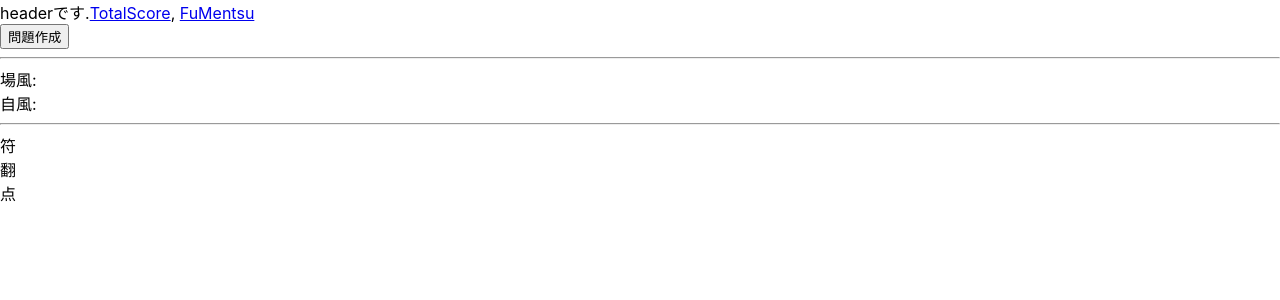
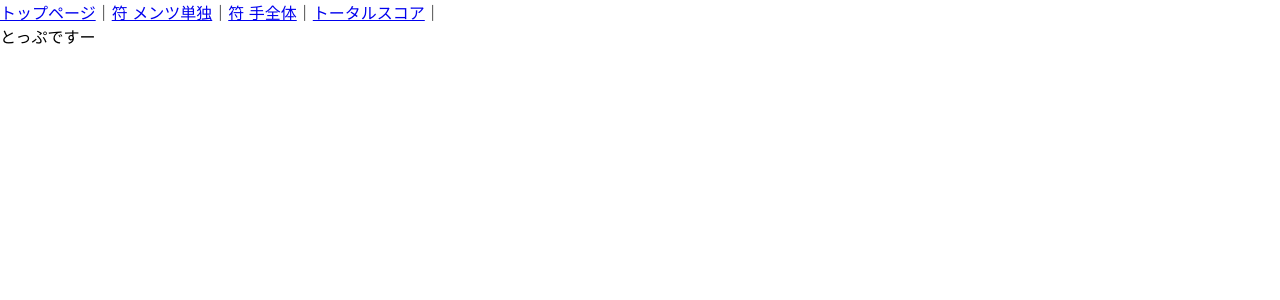
Before and after one commit to yo16/mahjong_calc_try, a React (Create React App) app in the folder fu_try/: page / in a window 1280 px wide. Shown: the top 300 px of the page. Built offline with nearby package versions, Linux system fonts and the light colour scheme.

Commit message:
ページを作成

```diff
--- a/fu_try/src/App.js
+++ b/fu_try/src/App.js
@@ -1,31 +1,58 @@
-import { BrowserRouter, Link, Routes, Route } from "react-router-dom";
+import { Link, Routes, Route } from "react-router-dom";
 
+import TopPage from "./pages/topPage";
 import TotalScore from "./TotalScore";
 import FuMentsu from "./pages/fuMentsu";
+import FuGokei from "./pages/fuGokei";
 import PageNotFound from "./pages/pageNotFound";
 
+const SITE_PAGES = [
+    {
+        url: "/",
+        text: "トップページ",
+    },
+    {
+        url: "/fumentsu",
+        text: "符 メンツ単独",
+    },
+    {
+        url: "/fugokei",
+        text: "符 手全体",
+    },
+    {
+        url: "/totalscore",
+        text: "トータルスコア",
+    },
+];
+
 const App = () => {
-
-
     return (
-        <BrowserRouter>
-            <div className="header">
-                headerです.<Link to="/">TotalScore</Link>, <Link to="/fumentsu">FuMentsu</Link>
-            </div>
-            <div className="contents">
+        <>
+            <header>
+                {
+                    SITE_PAGES.map((p,i)=> <><Link to={p.url} key={`header_${i}`}>{p.text}</Link>｜</>)
+                }
+            </header>
+            <main className="contents">
                 <Routes>
                     <Route exact path="/" element={
+                        <TopPage />
+                    } />
+                    <Route exact path="/totalscore" element={
                         <TotalScore />
                     } />
                     <Route path="/fumentsu" element={
                         <FuMentsu />
                     } />
+                    <Route path="/fugokei" element={
+                        <FuGokei />
+                    } />
                     <Route path="*" element={
                         <PageNotFound />
                     } />
                 </Routes>
-            </div>
-        </BrowserRouter>
+            </main>
+        </>
     );
 };
 
--- a/fu_try/src/index.js
+++ b/fu_try/src/index.js
@@ -1,5 +1,6 @@
 import React from 'react';
 import ReactDOM from 'react-dom/client';
+import { BrowserRouter } from "react-router-dom";
 import './index.css';
 import App from './App';
 import reportWebVitals from './reportWebVitals';
@@ -7,7 +8,9 @@ import reportWebVitals from './reportWebVitals';
 const root = ReactDOM.createRoot(document.getElementById('root'));
 root.render(
   <React.StrictMode>
-    <App />
+    <BrowserRouter>
+      <App />
+    </BrowserRouter>
   </React.StrictMode>
 );
 
--- /dev/null
+++ b/fu_try/src/pages/fuGokei.js
@@ -0,0 +1,8 @@
+
+const FuGokei = () => {
+    return (
+        <>符合計です</>
+    );
+};
+
+export default FuGokei;
--- /dev/null
+++ b/fu_try/src/pages/topPage.js
@@ -0,0 +1,9 @@
+
+const TopPage = () => {
+    return (
+        <>とっぷですー
+        </>
+    );
+}
+
+export default TopPage;
```
